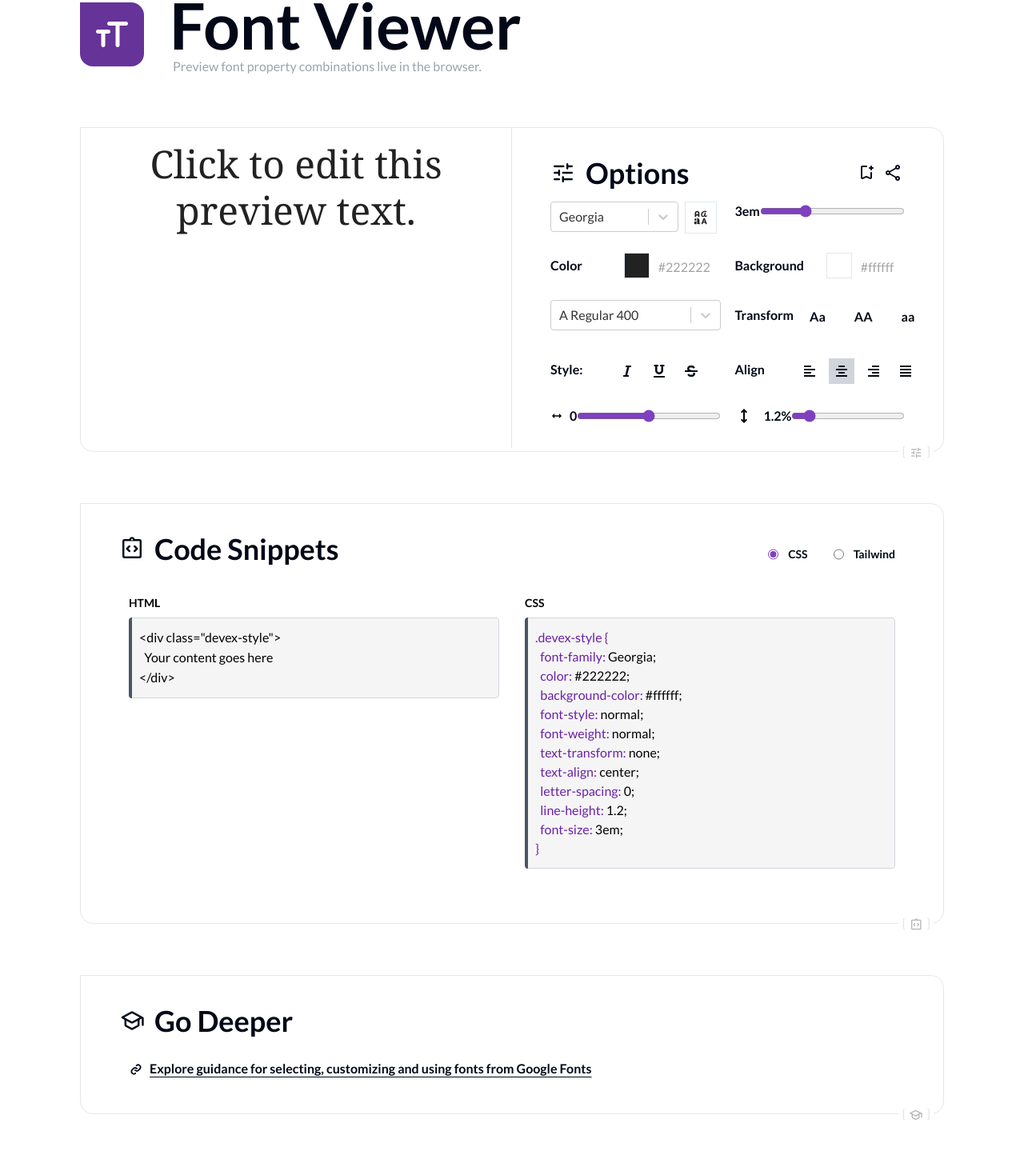
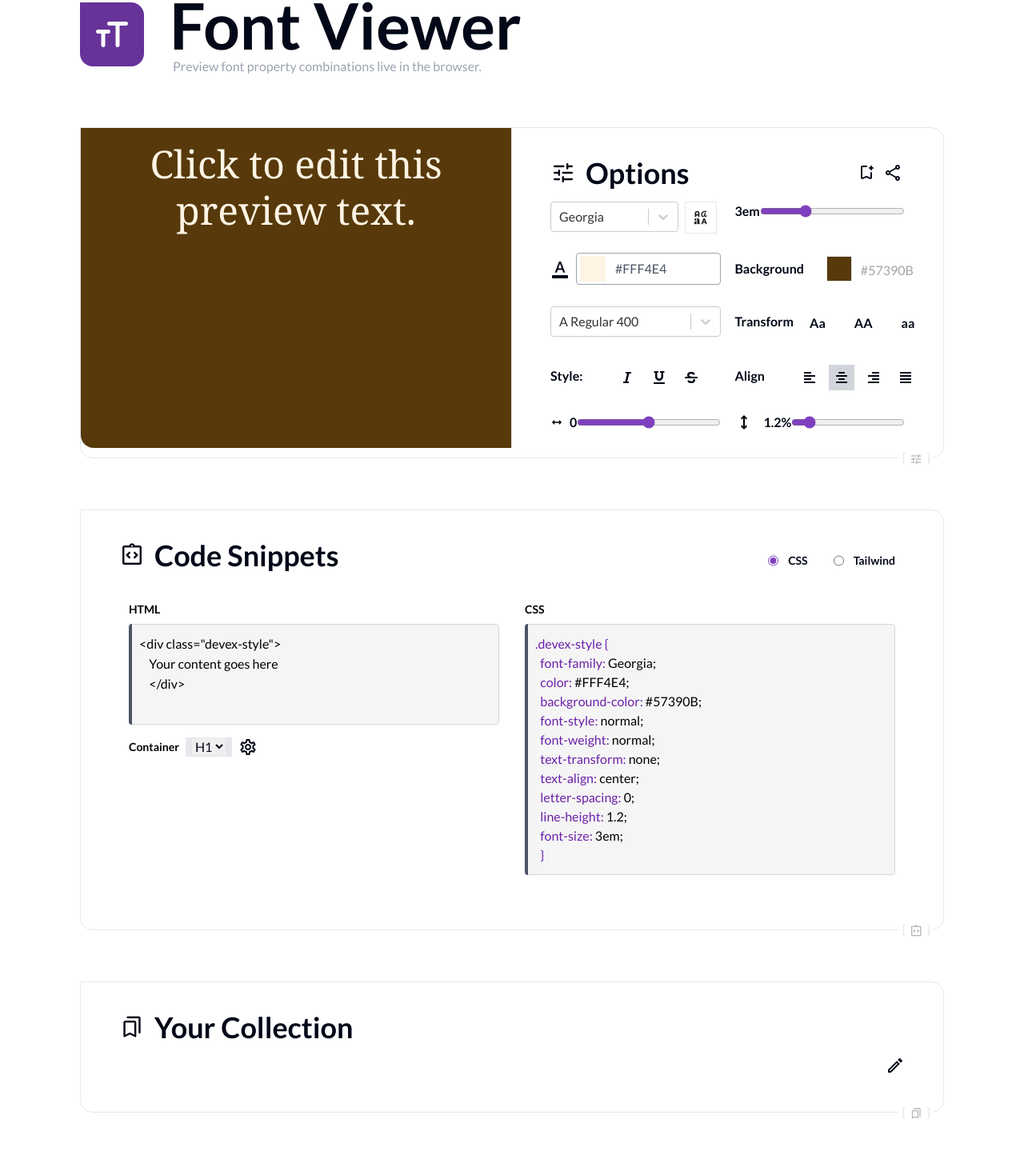
Before and after one commit to chingu-voyages/devex.tools, a React (Vite) app in the folder fetools-app/: page /fonts in a window 1280 px wide. Shown: the part 149-1603 px from the top of the page at 80% size. Built offline with nearby package versions, Linux system fonts and the light colour scheme.

Commit message:
Co-authored-by: greimilzabala@hotmail.com <greimilzabala@hotmail.com> Co-authored-by: Stevensauro <Stevensauro@users.noreply.github.com>

```diff
--- a/fetools-app/src/components/FontVisualizer/CodeGenerator.jsx
+++ b/fetools-app/src/components/FontVisualizer/CodeGenerator.jsx
@@ -1,22 +1,55 @@
-import CodeBlock from '../CodeBlock';
-import TabSwitcher from '../TabSwitcher';
+import CodeBlock from "../CodeBlock";
+import TabSwitcher from "../TabSwitcher";
+import EditableInput from "../EditableInput";
+import { handlehtmlCode } from "./index";
 
 const CodeGenerator = ({
   generateCssCode,
   generateHtmlCode,
   generateTailwindCode,
-  toastState
+  toastState,
+  font,
+  bg,
+  htmlCode,
+  setHtmlCode,
 }) => {
   return (
-    <TabSwitcher buttons={['CSS', 'Tailwind']}>
+    <TabSwitcher buttons={["CSS", "Tailwind"]}>
       {[
         <div key="tab-css">
           <div className="flex gap-8">
-            <div className="w-1/2">
-              <CodeBlock title="HTML" lang="html" code={generateHtmlCode()} toastState={toastState}/>
+            <div className="w-1/2 flex flex-col">
+              <CodeBlock
+                title="HTML"
+                lang="html"
+                code={htmlCode}
+                toastState={toastState}
+              />
+              <EditableInput
+                label="Container"
+                onChange={(e) => {}}
+                value={
+                  <select>
+                    {" "}
+                    <option value="h1">H1</option>{" "}
+                    <option value="h1">H2</option>{" "}
+                  </select>
+                }
+              />
+              {/* <select onChange={(e)=> {handlehtmlCode(setHtmlCode,e.target.value)}} >
+                <option value="h1">h1</option>
+                <option value="h2">h2</option>
+                <option value="h3">h3</option>
+                <option value="h3">h4</option>
+              </select> */}
             </div>
             <div className="w-1/2">
-              <CodeBlock title="CSS" lang="css" code={generateCssCode()} toastState={toastState}/>
+              <CodeBlock
+                title="CSS"
+                lang="css"
+                code={generateCssCode(font, bg)}
+                toastState={toastState}
+              />
             </div>
           </div>
         </div>,
@@ -24,7 +57,7 @@ const CodeGenerator = ({
           <CodeBlock
             title="Tailwind"
             lang="tailwind"
-            code={generateTailwindCode()}
+            code={generateTailwindCode(font, bg)}
             toastState={toastState}
           />
         </div>,
--- a/fetools-app/src/components/FontVisualizer/FontOptions.jsx
+++ b/fetools-app/src/components/FontVisualizer/FontOptions.jsx
@@ -8,6 +8,7 @@ import FontVariantInput from './FontPreviewComponenets/FontVariantInput';
 import TextAlignInput from './FontPreviewComponenets/TextAlignInput';
 import LetterSpacingInput from './FontPreviewComponenets/LetterSpacingInput';
 import LineHeightInput from './FontPreviewComponenets/LineHeightInput';
+import { createBookmark } from '../ToolsLayout/BookmarkUtils';
 import { ToolPane } from '../ToolsLayout/Sections';
 
 const FontPreview = ({
@@ -19,9 +20,44 @@ const FontPreview = ({
   handleLetterSpacingChange,
   handleLineHeightChange,
   handleFontSizeChange,
+  generateFontStyles,
+  bookmarkLength,
+  setBookmarkLength
 }) => {
+
+  const stylesArr = []
+  const fontStyleObj = generateFontStyles(font, backgroundColor)
+
+  for(const fontStyle in fontStyleObj){
+    if(
+      fontStyle==='fontFamily' ||
+      fontStyle==='color' ||
+      fontStyle==='backgroundColor' ||
+      fontStyle==='lineHeight' ||
+      fontStyle==='fontStyle' ||
+      fontStyle==='fontWeight' ||
+      fontStyle==='textAlign' ||
+      fontStyle==='textStyle' ||
+      fontStyle==='letterSpacing'
+    ){
+      stylesArr.push({[fontStyle]: fontStyleObj[fontStyle]})
+    }
+    //stylesArr.push({[fontStyle]: fontStyleObj[fontStyle]})
+  }
+
+  console.log(stylesArr)
   return (
-    <ToolPane title="Options" icon="tune" isPrimary={true}>
+    <ToolPane title="Options" icon="tune" isPrimary={true}
+    bookmarkCallback={()=>{createBookmark(
+      'fonts',
+      {fontOptions: {
+        style: generateFontStyles(font, backgroundColor),
+        options: font
+      }},
+      'fontOptions',
+      ['style'],
+      bookmarkLength,
+      setBookmarkLength)}}>
       <div className="flex flex-wrap justify-between gap-y-6 [&>*]:w-[48%]">
         <FontNameInput font={font} handleFontChange={handleFontChange} />
         <FontSizeInput
@@ -51,4 +87,18 @@ const FontPreview = ({
   );
 };
 
+/*
+
+    bookmarkCallback={()=>{createBookmark(
+      'fonts',
+      {fontOptions: {
+        style: generateFontStyles(font, backgroundColor),
+        options: font
+      }},
+      'fontOptions',
+      ['style'],
+      bookmarkLength,
+      setBookmarkLength)}}
+*/
+
 export default FontPreview;
--- a/fetools-app/src/components/FontVisualizer/FontPreviewComponenets/FontColorInput.jsx
+++ b/fetools-app/src/components/FontVisualizer/FontPreviewComponenets/FontColorInput.jsx
@@ -1,8 +1,25 @@
 import React from "react";
+import ColorInput from "../../InputComponents/ColorInput";
+import Icon from "../../Icon";
 
 const FontColorInput = ({ font, handleColorChange }) => {
   return (
     <div className="flex items-center space-x-4 gap-4 w-full">
+      <ColorInput
+        title={"color"}
+        defaultValue={font.color}
+        onChange={handleColorChange}
+        className={'flex-row'}
+        titleClassName={'sm:hidden'}
+      >
+        <Icon name="format_color_text" className="self-center mr-2"/>
+      </ColorInput>
+    </div>
+  );
+};
+
+/*
+
       <div className="text-base font-bold">Color</div>
 
       <div className="flex px-5 text-neutral-400 text-base">
@@ -32,8 +49,7 @@ const FontColorInput = ({ font, handleColorChange }) => {
           </span>
         </div>
       </div>
-    </div>
-  );
-};
+
+*/
 
 export default FontColorInput;
--- a/fetools-app/src/components/FontVisualizer/Preview.jsx
+++ b/fetools-app/src/components/FontVisualizer/Preview.jsx
@@ -1,10 +1,16 @@
-import { useState } from 'react';
-import { ToolPreviewPane } from '../ToolsLayout/Sections';
+import { useState } from "react";
+import { ToolPreviewPane } from "../ToolsLayout/Sections";
 
-const Preview = ({ generateFontStyles, isExpanded, toggleIsExpanded }) => {
+const Preview = ({
+  generateFontStyles,
+  isExpanded,
+  toggleIsExpanded,
+  font,
+  bg,
+}) => {
   const [isEditing, setIsEditing] = useState(false);
   const [editedText, setEditedText] = useState(
-    'Click to edit this preview text.'
+    "Click to edit this preview text."
   );
 
   const handleClick = () => {
@@ -15,7 +21,7 @@ const Preview = ({ generateFontStyles, isExpanded, toggleIsExpanded }) => {
     setIsEditing(false);
   };
 
-  const handleInputChange = e => {
+  const handleInputChange = (e) => {
     setEditedText(e.target.value);
   };
 
@@ -27,7 +33,7 @@ const Preview = ({ generateFontStyles, isExpanded, toggleIsExpanded }) => {
       columnLayoutClasses=" lg:border-r rounded-bl-lg h-full min-h-80"
     >
       <div
-        className={`h-full ${isEditing ? 'cursor-text' : 'cursor-pointer'}`}
+        className={`h-full ${isEditing ? "cursor-text" : "cursor-pointer"}`}
         onClick={handleClick}
         onBlur={handleBlur}
       >
@@ -41,7 +47,7 @@ const Preview = ({ generateFontStyles, isExpanded, toggleIsExpanded }) => {
           />
         ) : (
           <p
-            style={generateFontStyles()}
+            style={generateFontStyles(font, bg)}
             className={`font-preview-text break-words p-4 text-base w-full h-full min-h-[25rem]`}
           >
             {editedText}
--- /dev/null
+++ b/fetools-app/src/components/FontVisualizer/fontFN.js
@@ -0,0 +1,112 @@
+export const generateHtmlCode = (tailwind = false) => {
+  return `<div class="devex-style">
+    Your content goes here
+    </div>
+  `;
+};
+
+export const generateTailwindCode = (font, bg) => {
+  return `font-family-${font.name}
+text-${font.textAlign}
+text-${font.color}
+bg-[${bg}]
+font-${font.style}
+font-${font.weight}
+tracking-[${font.letterSpacing}]
+leading-[${font.lineHeight}]
+text-[${font.textTransform}]
+${fontSizeToTailwindClass(font.fontSize)}`;
+};
+
+export const fontSizeToTailwindClass = (fontSize) => {
+  if (fontSize === 1) {
+    return "text-xs";
+  } else if (fontSize === 2) {
+    return "text-sm";
+  } else if (fontSize === 3) {
+    return "text-base";
+  } else if (fontSize === 4) {
+    return "text-lg";
+  } else return "text-[" + fontSize + "em]";
+};
+
+export const generateFontStyles = (font, bg) => {
+  return {
+    fontFamily: font.name,
+    color: font.color,
+    backgroundColor: bg,
+    fontStyle: font.style,
+    fontWeight: font.weight,
+    textTransform: font.textTransform,
+    textAlign: font.textAlign,
+    letterSpacing: font.letterSpacing,
+    lineHeight: font.lineHeight,
+    fontSize: `${font.fontSize}em`,
+  };
+};
+
+export const handlehtmlCode = (setHtmlCode, tag) => {
+  setHtmlCode(`<${tag} class="devex-style">
+  Your content goes here
+  <${tag}/>
+`);
+};
+
+export const generateCssCode = (font, bg) => {
+  return `.devex-style {
+  font-family: ${font.name};
+  color: ${font.color};
+  background-color: ${bg};
+  font-style: ${font.style};
+  font-weight: ${font.weight};
+  text-transform: ${font.textTransform};
+  text-align: ${font.textAlign};
+  letter-spacing: ${font.letterSpacing};
+  line-height: ${font.lineHeight};
+  font-size: ${font.fontSize}em;
+  }`;
+};
+
+export const handleFontChange = (property, value) => {
+  setFont((prevFont) => ({
+    ...prevFont,
+    [property]: value,
+  }));
+};
+
+export const handleColorChange = (e) => {
+  handleFontChange("color", e.target.value);
+};
+
+export const handleBackgroundColorChange = (e) => {
+  setBackgroundColor(e.target.value);
+};
+
+export const handleFontSizeChange = (value) => {
+  handleFontChange("fontSize", value);
+};
+
+export const handleLetterSpacingChange = (e) => {
+  handleFontChange("letterSpacing", `${e.target.value}px`);
+};
+
+export const handleLineHeightChange = (e) => {
+  handleFontChange("lineHeight", `${e.target.value}`);
+};
+
+export const handleCopyClick = async () => {
+  try {
+    let codeToCopy;
+    if (codeType === "css") {
+      codeToCopy = generateCssCode();
+    } else if (codeType === "html") {
+      codeToCopy = generateHtmlCode();
+    } else {
+      codeToCopy = generateTailwindCode();
+    }
+    await navigator.clipboard.writeText(codeToCopy);
+    console.log("Text copied to clipboard");
+  } catch (err) {
+    console.error("Unable to copy text to clipboard", err);
+  }
+};
--- /dev/null
+++ b/fetools-app/src/components/FontVisualizer/index.js
@@ -0,0 +1 @@
+export * from "./fontFN";
--- a/fetools-app/src/pages/FontViewer.jsx
+++ b/fetools-app/src/pages/FontViewer.jsx
@@ -1,143 +1,82 @@
-import { useState } from 'react';
-import CodeGenerator from '../components/FontVisualizer/CodeGenerator';
-import FontOptions from '../components/FontVisualizer/FontOptions';
-import Preview from '../components/FontVisualizer/Preview';
-import ToolMain from '../components/ToolsLayout/ToolMain';
-import ToolHeading from '../components/ToolsLayout/ToolHeading';
+import { useState } from "react";
+import CodeGenerator from "../components/FontVisualizer/CodeGenerator";
+import FontOptions from "../components/FontVisualizer/FontOptions";
+import Preview from "../components/FontVisualizer/Preview";
+import ToolMain from "../components/ToolsLayout/ToolMain";
+import ToolHeading from "../components/ToolsLayout/ToolHeading";
 import {
   ToolSection,
   ToolSectionColumns,
-} from '../components/ToolsLayout/Sections';
-import GoDeeper from '../components/ToolsLayout/GoDeeper';
-import useExpander from '../hooks/useExpander';
-import useToastState from '../hooks/useToastState';
-import Toast from '../components/Toast';
+} from "../components/ToolsLayout/Sections";
+import Bookmark from "../components/ToolsLayout/Bookmark";
+import GoDeeper from "../components/ToolsLayout/GoDeeper";
+import useExpander from "../hooks/useExpander";
+import useToastState from "../hooks/useToastState";
+import {
+  createBookmark,
+  checkForLocalStorage,
+} from "../components/ToolsLayout/BookmarkUtils";
+import Toast from "../components/Toast";
+
+import {
+  generateHtmlCode,
+  fontSizeToTailwindClass,
+  generateCssCode,
+  generateFontStyles,
+  generateTailwindCode,
+  handleCopyClick,
+} from "../components/FontVisualizer/index";
 
 const FontVisualizer = () => {
   const [font, setFont] = useState({
-    name: 'Georgia',
-    color: '#222222',
-    style: 'normal',
-    weight: 'normal',
-    textTransform: 'none',
-    textAlign: 'center',
+    name: "Georgia",
+    color: "#FFF4E4",
+    style: "normal",
+    weight: "normal",
+    textTransform: "none",
+    textAlign: "center",
     letterSpacing: 0,
     lineHeight: 1.2,
     fontSize: 3,
   });
 
-  const [backgroundColor, setBackgroundColor] = useState('#ffffff');
-  const [codeType, setCodeType] = useState('css');
-
-  // Hook to manage expanding preview
-  const [isExpanded, toggleIsExpanded] = useExpander();
-  const toastState = useToastState();
-
   const handleFontChange = (property, value) => {
-    setFont(prevFont => ({
+    setFont((prevFont) => ({
       ...prevFont,
       [property]: value,
     }));
   };
 
-  const handleColorChange = e => {
-    handleFontChange('color', e.target.value);
+  const handleColorChange = (e) => {
+    handleFontChange("color", e.target.value);
   };
 
-  const handleBackgroundColorChange = e => {
+  const handleBackgroundColorChange = (e) => {
     setBackgroundColor(e.target.value);
   };
 
-  const handleFontSizeChange = value => {
-    handleFontChange('fontSize', value);
+  const handleFontSizeChange = (value) => {
+    handleFontChange("fontSize", value);
   };
 
-  const handleLetterSpacingChange = e => {
-    handleFontChange('letterSpacing', `${e.target.value}px`);
+  const handleLetterSpacingChange = (e) => {
+    handleFontChange("letterSpacing", `${e.target.value}px`);
   };
 
-  const handleLineHeightChange = e => {
-    handleFontChange('lineHeight', `${e.target.value}`);
+  const handleLineHeightChange = (e) => {
+    handleFontChange("lineHeight", `${e.target.value}`);
   };
 
-  const generateCssCode = () => {
-    return `.devex-style {
-  font-family: ${font.name};
-  color: ${font.color};
-  background-color: ${backgroundColor};
-  font-style: ${font.style};
-  font-weight: ${font.weight};
-  text-transform: ${font.textTransform};
-  text-align: ${font.textAlign};
-  letter-spacing: ${font.letterSpacing};
-  line-height: ${font.lineHeight};
-  font-size: ${font.fontSize}em;
-}`;
-  };
+  const [backgroundColor, setBackgroundColor] = useState("#57390B");
+  const [codeType, setCodeType] = useState("css");
+  const [htmlCode, setHtmlCode] = useState(generateHtmlCode());
 
-  const generateTailwindCode = () => {
-    return `font-family-${font.name}
-text-${font.textAlign}
-text-${font.color}
-bg-${backgroundColor}
-font-${font.style}
-font-${font.weight}
-tracking-${font.letterSpacing}
-leading-${font.lineHeight}
-text-${font.textTransform}
-${fontSizeToTailwindClass(font.fontSize)}`;
-  };
-
-  const generateHtmlCode = () => {
-    return `<div class="devex-style">
-  Your content goes here
-</div>
-`;
-  };
-
-  const fontSizeToTailwindClass = fontSize => {
-    if (fontSize === 1) {
-      return 'text-xs';
-    } else if (fontSize === 2) {
-      return 'text-sm';
-    } else if (fontSize === 3) {
-      return 'text-base';
-    } else if (fontSize === 4) {
-      return 'text-lg';
-    } else return 'text-[' + fontSize + 'em]';
-  };
-
-  const generateFontStyles = () => {
-    return {
-      fontFamily: font.name,
-      color: font.color,
-      backgroundColor: backgroundColor,
-      fontStyle: font.style,
-      fontWeight: font.weight,
-      textTransform: font.textTransform,
-      textAlign: font.textAlign,
-      letterSpacing: font.letterSpacing,
-      lineHeight: font.lineHeight,
-      fontSize: `${font.fontSize}em`,
-    };
-  };
-
-  const handleCopyClick = async () => {
-    try {
-      let codeToCopy;
-      if (codeType === 'css') {
-        codeToCopy = generateCssCode();
-      } else if (codeType === 'html') {
-        codeToCopy = generateHtmlCode();
-      } else {
-        codeToCopy = generateTailwindCode();
-      }
-      await navigator.clipboard.writeText(codeToCopy);
-      console.log('Text copied to clipboard');
-    } catch (err) {
-      console.error('Unable to copy text to clipboard', err);
-    }
-  };
+  // Hook to manage expanding preview
+  const [isExpanded, toggleIsExpanded] = useExpander();
+  const [bookmarkLength, setBookmarkLength] = useState(
+    checkForLocalStorage().length
+  );
+  const toastState = useToastState();
 
   return (
     <ToolMain>
@@ -156,12 +95,17 @@ ${fontSizeToTailwindClass(font.fontSize)}`;
           handleLetterSpacingChange={handleLetterSpacingChange}
           handleLineHeightChange={handleLineHeightChange}
           handleFontSizeChange={handleFontSizeChange}
+          generateFontStyles={generateFontStyles}
+          bookmarkLength={bookmarkLength}
+          setBookmarkLength={setBookmarkLength}
         />
 
         <Preview
           generateFontStyles={generateFontStyles}
           isExpanded={isExpanded}
           toggleIsExpanded={toggleIsExpanded}
+          font={font}
+          bg={backgroundColor}
         />
       </ToolSectionColumns>
 
@@ -176,22 +120,78 @@ ${fontSizeToTailwindClass(font.fontSize)}`;
             codeType={codeType}
             setCodeType={setCodeType}
             toastState={toastState}
+            font={font}
+            bg={backgroundColor}
+            htmlCode={htmlCode}
+            setHtmlCode={setHtmlCode}
           />
         </div>
+      </ToolSection>
+
+      <ToolSection title="Your Collection" icon="bookmarks">
+        <Bookmark
+          pageName={"fonts"}
+          getStyleFromBookmark={[
+            {
+              styleProperty: "backgroundColor",
+              bookmarkProperty: "fontOptions",
+              bookmarkSubProperty: "style",
+              bookmarkSubSubProperty: "backgroundColor",
+            },
+            {
+              styleProperty: "fontFamily",
+              bookmarkProperty: "fontOptions",
+              bookmarkSubProperty: "style",
+              bookmarkSubSubProperty: "fontFamily",
+            },
+            {
+              styleProperty: "color",
+              bookmarkProperty: "fontOptions",
+              bookmarkSubProperty: "style",
+              bookmarkSubSubProperty: "color",
+            },
+          ]}
+          addStyle={{ width: "240px", height: "145px"}}
+          deleteProperty={"fontOptions"}
+          setBookmarkLength={setBookmarkLength}
+          bookmarkHoverElement={() => {}}
+          childElement={createBookmarkChildren}
+          childProperty={"fontOptions"}
+          childSubProperty="options"
+
+        >
+          <div>
+
+            <span className="text-6xl">aA</span>
+          </div>
+        </Bookmark>
       </ToolSection>
 
       <GoDeeper
         linksData={[
           {
-            url: 'https://fonts.google.com/knowledge',
+            url: "https://fonts.google.com/knowledge",
             textValue:
-              'Explore guidance for selecting, customizing and using fonts from Google Fonts',
+              "Explore guidance for selecting, customizing and using fonts from Google Fonts",
           },
         ]}
       />
-      <Toast toastState={toastState}/>
+      <Toast toastState={toastState} />
     </ToolMain>
   );
+
+function createBookmarkChildren(fontOptions){
+  return(
+    <div className="flex flex-col h-full">
+      <div className="flex-1">
+        <span>{fontOptions.name}</span>
+        <span>{fontOptions.fontSize}/{fontOptions.lineHeight*100}%</span>
+      </div>
+
+      <span className="h-full text-6xl m-auto">aA</span>
+    </div>
+  )
+}
 };
 
 export default FontVisualizer;
```
Also changed, not shown: fetools-app/src/components/ToolsLayout/Bookmark.jsx (+15 -2 lines).
